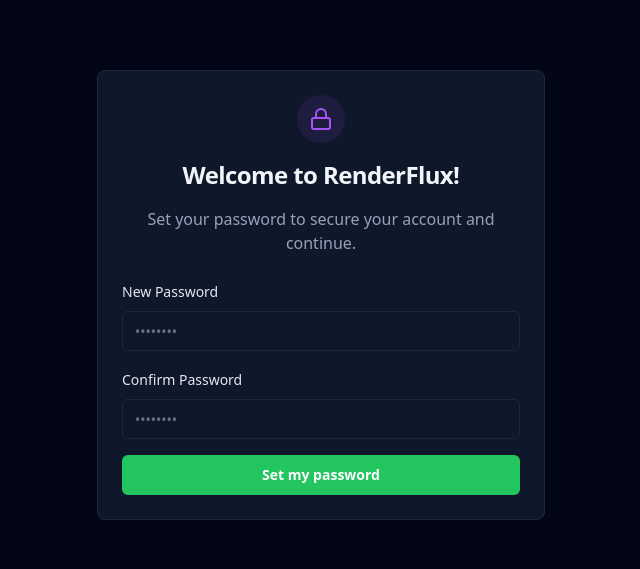
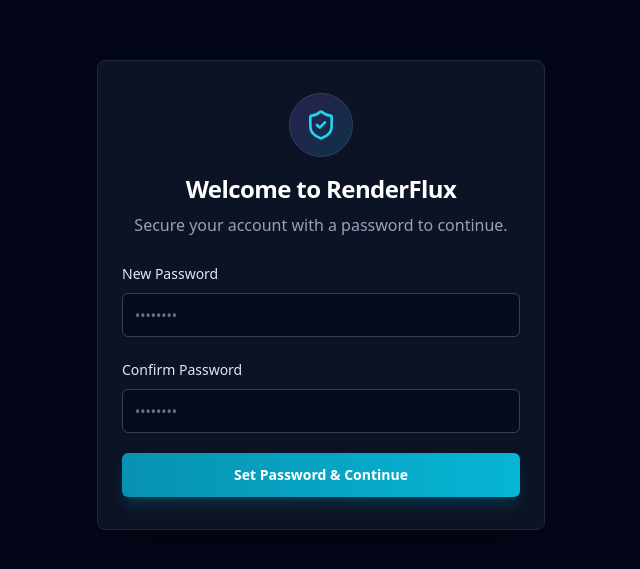
Before and after one commit to bawagideon/renderflux, a Next.js app in the folder apps/web/: page /auth/setup-password in a window 1280 px wide. Shown: the part 105-674 px from the top of the page, without its empty margins (319-959 px from the left). Built offline with nearby package versions, Linux system fonts and the light colour scheme.

Commit message:
feat: Implement Supabase authentication flow including callback handling, password setup, and middleware for route protection.

```diff
--- a/apps/web/app/auth/callback/route.ts
+++ b/apps/web/app/auth/callback/route.ts
@@ -1,23 +1,16 @@
+//apps/web/app/auth/callback/route.ts
 import { createServerClient, type CookieOptions } from '@supabase/ssr';
+import { cookies } from 'next/headers';
 import { NextResponse } from 'next/server';
 
 export async function GET(request: Request) {
     const { searchParams, origin } = new URL(request.url);
     const code = searchParams.get('code');
-    // Look for the 'next' param we sent in register page
+    // If "next" param exists (setup-password), go there. Otherwise dashboard.
     const next = searchParams.get('next') ?? '/dashboard';
 
     if (code) {
-        const cookieStore = {
-            get(name: string) {
-                return request.headers.get('cookie')?.split('; ').find((row) => row.startsWith(`${name}=`))?.split('=')[1];
-            },
-            set(name: string, value: string, options: CookieOptions) {
-                // Need valid cookie setting logic for route handlers,
-                // but Supabase's exchangeCodeForSession usually handles the session establishment
-            },
-            remove(name: string, options: CookieOptions) { },
-        };
+        const cookieStore = cookies();
 
         const supabase = createServerClient(
             process.env.NEXT_PUBLIC_SUPABASE_URL!,
@@ -25,30 +18,29 @@
             {
                 cookies: {
                     get(name: string) {
-                        // @ts-ignore
-                        return request.cookies.get(name)?.value
+                        return cookieStore.get(name)?.value;
                     },
                     set(name: string, value: string, options: CookieOptions) {
-                        // @ts-ignore
-                        // This is a route handler, we can't set cookies on the request object directly for the response
-                        // We rely on the response redirect to carry the cookies if using the helpers correctly
-                        // For simplicity in this route handler context:
+                        cookieStore.set({ name, value, ...options });
                     },
                     remove(name: string, options: CookieOptions) {
+                        cookieStore.delete({ name, ...options });
                     },
                 },
             }
         );
 
-        // Exchange the code for a session
+        // This exchanges the "Code" for a "Session" AND sets the cookie automatically
         const { error } = await supabase.auth.exchangeCodeForSession(code);
 
         if (!error) {
-            // If successful, forward to the 'next' page (Setup Password)
+            // Success: Redirect to the setup page (or dashboard)
             return NextResponse.redirect(`${origin}${next}`);
+        } else {
+            console.error('Auth Callback Error:', error);
         }
     }
 
-    // If error, return to auth error page
-    return NextResponse.redirect(`${origin}/auth/auth-code-error`);
+    // If something broke, send them to login with an error
+    return NextResponse.redirect(`${origin}/login?error=auth_failed`);
 }
--- a/apps/web/app/auth/setup-password/page.tsx
+++ b/apps/web/app/auth/setup-password/page.tsx
@@ -7,7 +7,7 @@
 import { Label } from '@/components/ui/Label';
 import { Card, CardContent, CardHeader, CardTitle, CardDescription } from '@/components/ui/Card';
 import { createClient } from '@/lib/supabase';
-import { Lock } from 'lucide-react';
+import { ShieldCheck } from 'lucide-react';
 
 export default function SetupPasswordPage() {
     const router = useRouter();
@@ -22,6 +22,11 @@
             setError("Passwords do not match");
             return;
         }
+        if (password.length < 6) {
+            setError("Password must be at least 6 characters");
+            return;
+        }
+
         setLoading(true);
         setError(null);
 
@@ -31,7 +36,6 @@
             setError(error.message);
             setLoading(false);
         } else {
-            // Success! Now go to dashboard
             router.push('/dashboard');
             router.refresh();
         }
@@ -39,50 +43,61 @@
 
     return (
         <div className="flex min-h-screen items-center justify-center bg-slate-950 px-4">
-            <Card className="w-full max-w-md border-slate-800 bg-slate-900 text-center">
-                <CardHeader className="space-y-4">
-                    <div className="mx-auto flex h-12 w-12 items-center justify-center rounded-full bg-purple-500/10">
-                        <Lock className="h-6 w-6 text-purple-500" />
+            {/* Background Glow */}
+            <div className="absolute top-1/2 left-1/2 -translate-x-1/2 -translate-y-1/2 w-[500px] h-[500px] bg-purple-500/10 rounded-full blur-[100px] -z-10" />
+
+            <Card className="w-full max-w-md border-slate-800 bg-slate-900/80 backdrop-blur-xl shadow-2xl">
+                <CardHeader className="text-center space-y-4 pt-8">
+                    <div className="mx-auto flex h-16 w-16 items-center justify-center rounded-full bg-gradient-to-br from-purple-500/20 to-cyan-500/20 border border-slate-700 shadow-inner">
+                        <ShieldCheck className="h-8 w-8 text-cyan-400" />
                     </div>
-                    <CardTitle className="text-2xl font-bold text-slate-100">
-                        Welcome to RenderFlux!
-                    </CardTitle>
-                    <CardDescription className="text-base">
-                        Set your password to secure your account and continue.
-                    </CardDescription>
+                    <div className="space-y-2">
+                        <CardTitle className="text-2xl font-bold text-white">
+                            Welcome to RenderFlux
+                        </CardTitle>
+                        <CardDescription className="text-slate-400 text-base">
+                            Secure your account with a password to continue.
+                        </CardDescription>
+                    </div>
                 </CardHeader>
-                <CardContent className="space-y-4 text-left">
+
+                <CardContent className="space-y-5 pb-8">
                     {error && (
-                        <div className="p-3 text-sm text-red-400 bg-red-900/20 border border-red-900 rounded-md">
+                        <div className="p-3 text-sm text-red-400 bg-red-500/10 border border-red-500/20 rounded-md text-center">
                             {error}
                         </div>
                     )}
+
                     <div className="space-y-2">
                         <Label htmlFor="password">New Password</Label>
                         <Input
                             id="password"
                             type="password"
                             placeholder="••••••••"
+                            className="bg-slate-950/50 border-slate-700 focus:border-cyan-500 h-11"
                             value={password}
                             onChange={(e) => setPassword(e.target.value)}
                         />
                     </div>
+
                     <div className="space-y-2">
                         <Label htmlFor="confirm">Confirm Password</Label>
                         <Input
                             id="confirm"
                             type="password"
                             placeholder="••••••••"
+                            className="bg-slate-950/50 border-slate-700 focus:border-cyan-500 h-11"
                             value={confirm}
                             onChange={(e) => setConfirm(e.target.value)}
                         />
                     </div>
+
                     <Button
-                        className="w-full bg-green-500 hover:bg-green-400 text-white font-semibold mt-4"
+                        className="w-full h-11 bg-gradient-to-r from-cyan-600 to-cyan-500 hover:from-cyan-500 hover:to-cyan-400 text-white font-semibold shadow-lg shadow-cyan-500/20 transition-all mt-2"
                         onClick={handleUpdate}
                         disabled={loading}
                     >
-                        {loading ? 'Setting Password...' : 'Set my password'}
+                        {loading ? 'Securing Account...' : 'Set Password & Continue'}
                     </Button>
                 </CardContent>
             </Card>
```
Also changed, not shown: apps/web/middleware.ts (+28 -40 lines).
